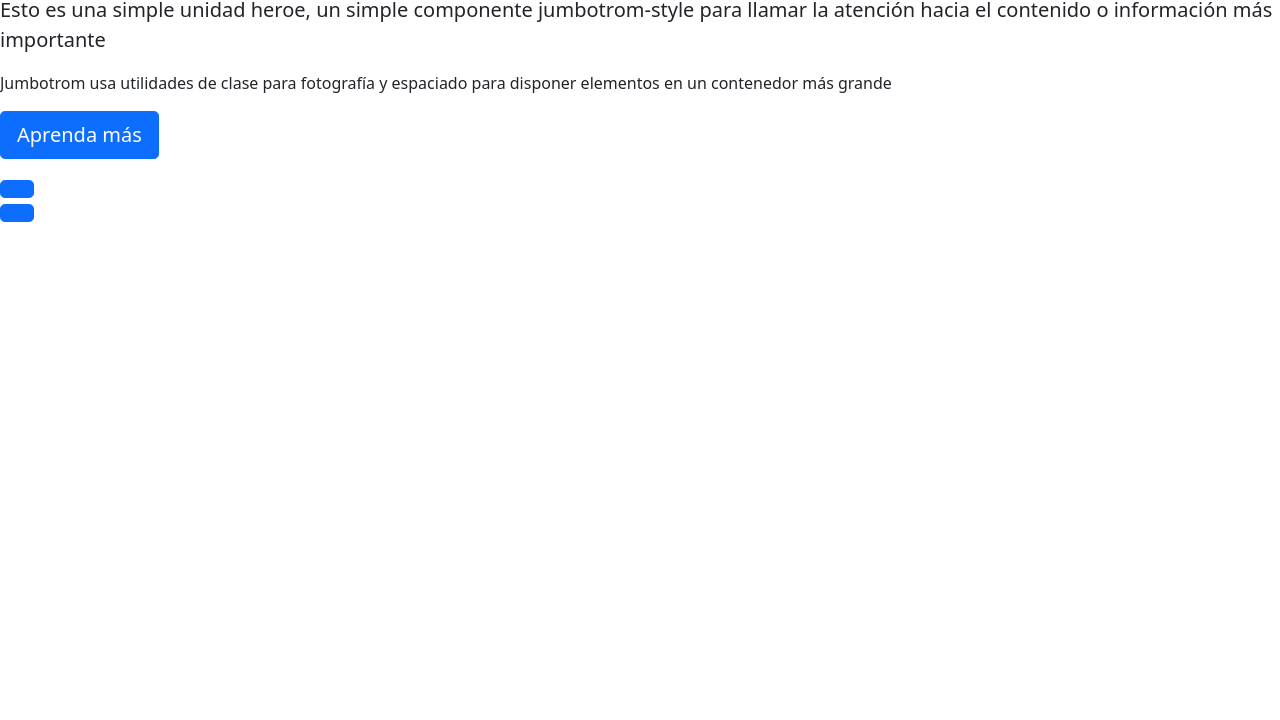
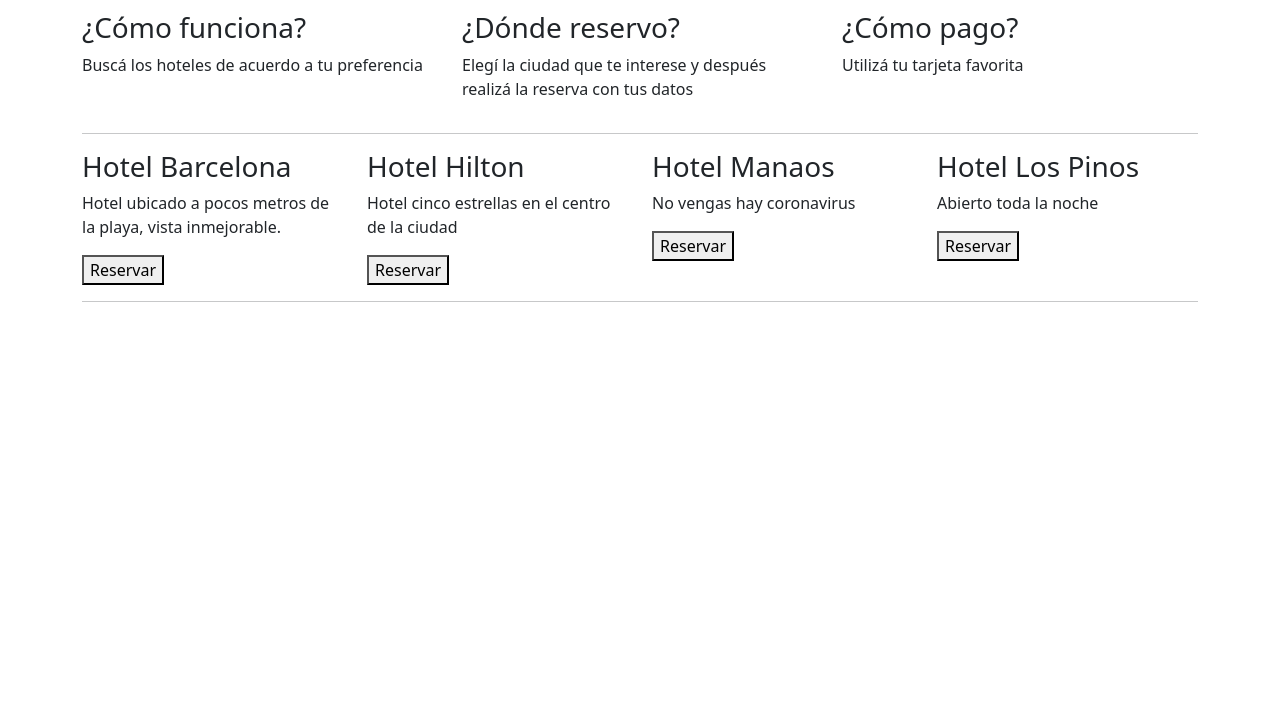
Before and after one commit to Diemale/primer-proyecto-node, a website: page index.html in a window 1280 px wide. Shown: the part 80-800 px from the top of the page. Drawn offline with Linux system fonts and the light colour scheme.

Commit message:
Agregué columnas en index.html

```diff
--- a/index.html
+++ b/index.html
@@ -13,14 +13,55 @@
 
 
   </head>
-<body>
-	<div class="jumbotrom">
-		<h1 class="display-4">Esto está genial</h1>
-		<p class="lead"> Esto es una simple unidad heroe, un simple componente jumbotrom-style para llamar la atención hacia el contenido o información más importante </p>
-		<p>Jumbotrom usa utilidades de clase para fotografía y espaciado para disponer elementos en un contenedor más grande </p>
-		<p class="lead">
-		<a class="btn btn-primary btn-lg" href="#" role ="buttom"> Aprenda más </p>
-	</div>
-
-</body>
+	<body>
+		 <div class="jumbotron">
+	     	<h1 class="display-4">Hoteles</h1>
+	     </div>
+	     <div class="container">
+		     <div class="row">
+		     	<div class="col-sm-4">
+				 	<p>
+				 		<h3>¿Cómo funciona?</h3>
+				 		<p>Buscá los hoteles de acuerdo a tu preferencia</p>
+				 	</p>
+				 </div>
+				 <div class="col-sm-4">
+				 	<p>
+				 		<h3>¿Dónde reservo?</h3>
+				 		<p>Elegí la ciudad que te interese y después realizá la reserva con tus datos</p>
+				 	</p>
+				 </div>
+				 <div class="col-sm-4">
+				 	<p>
+				 		<h3>¿Cómo pago?</h3>
+				 		<p>Utilizá tu tarjeta favorita</p>
+				 	</p>
+				 </div>
+			   </div>
+			   <hr>
+			<div class="row">
+		     	<div class="col-sm-3">
+				 		<h3>Hotel Barcelona</h3>
+				 		<p>Hotel ubicado a pocos metros de la playa, vista inmejorable.</p>
+				 		<button class="button">Reservar</button>
+				 </div>
+				 <div class="col-sm-3">
+				 		<h3>Hotel Hilton</h3>
+				 		<p>Hotel cinco estrellas en el centro de la ciudad</p>
+				 		<button class="button">Reservar</button>
+				 </div>
+				 <div class="col-sm-3">
+				 		<h3>Hotel Manaos</h3>
+				 		<p>No vengas hay coronavirus</p>
+				 		<button class="button">Reservar</button>
+				 </div>
+				 <div class="col-sm-3">
+				 		<h3>Hotel Los Pinos</h3>
+				 		<p>Abierto toda la noche</p>
+				 		<button class="button">Reservar</button>
+				 </div>
+			   </div>
+			   <hr>
+		</div>
+	</body>
 </html>
```
